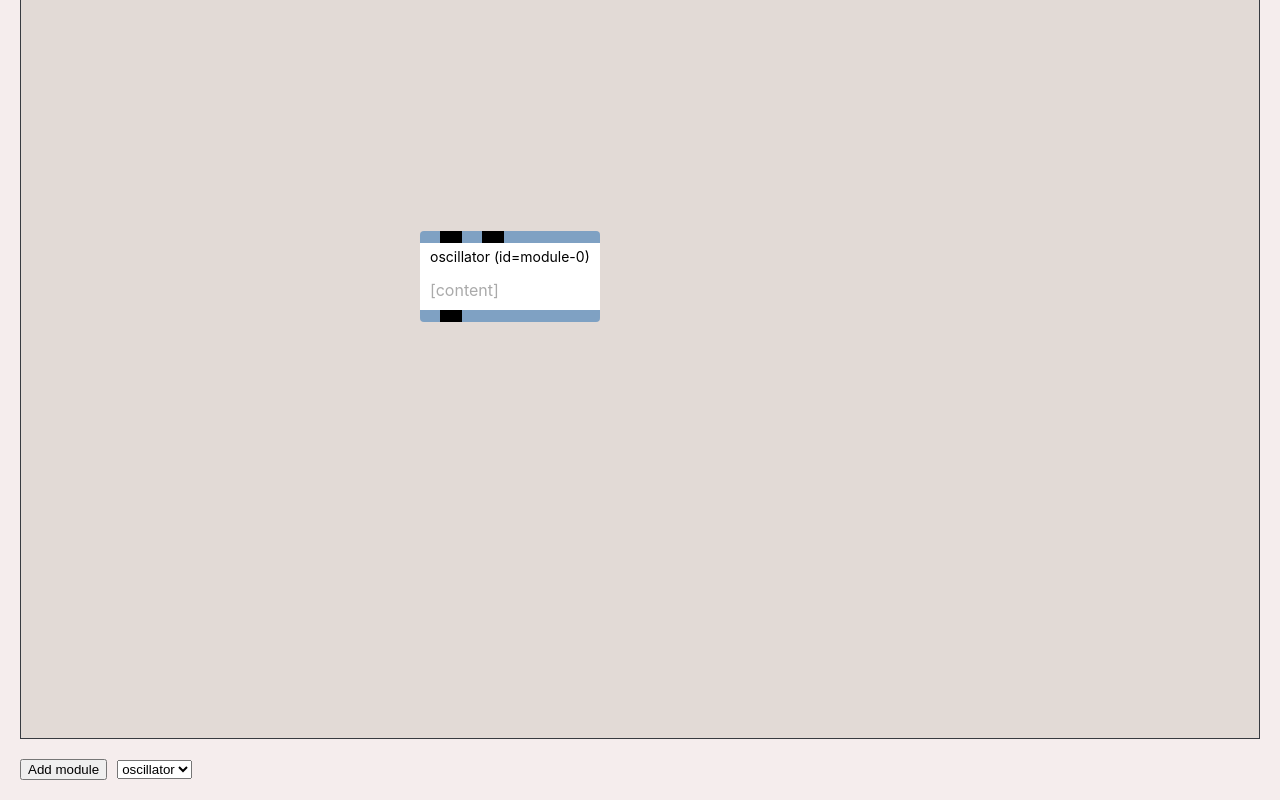
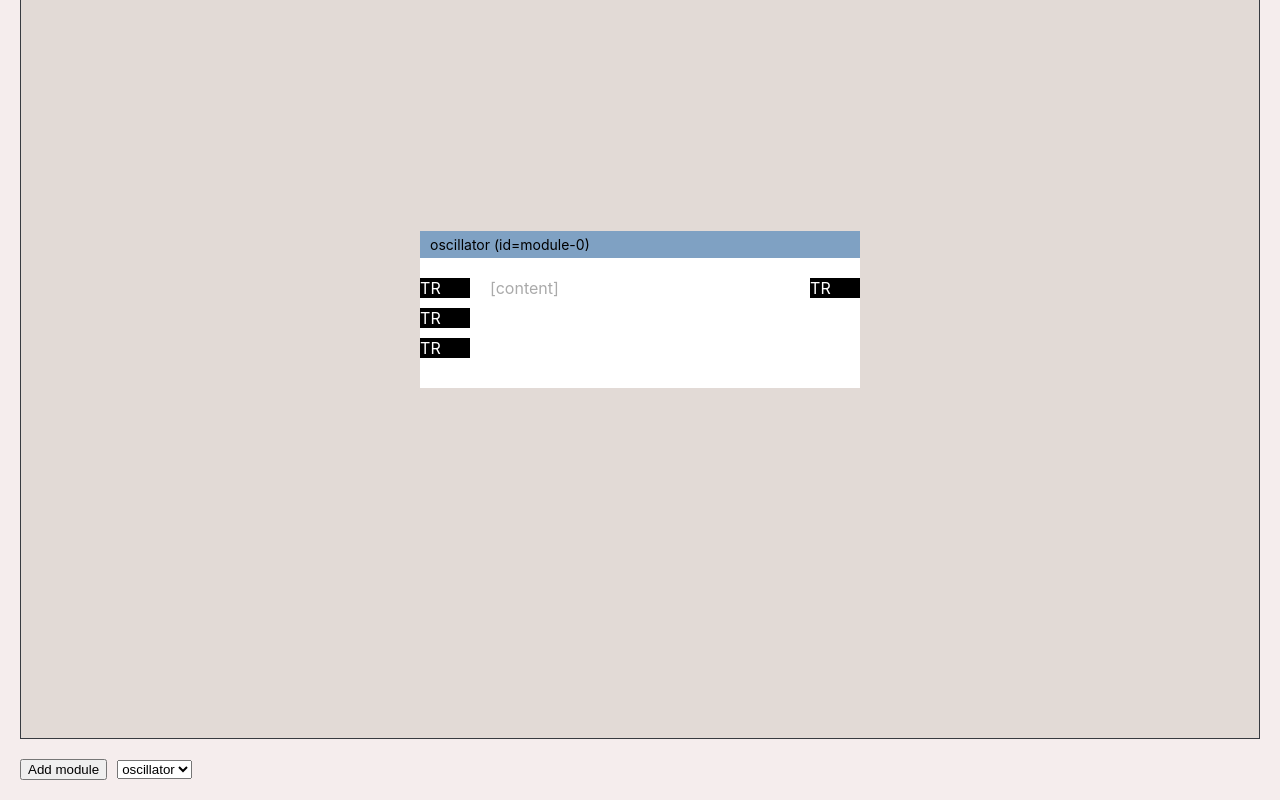
Before and after one commit to petervdn/patchwork, a React (Vite) app in the folder web/: page / in a window 1280 px wide. Both pictures are taken after a click on the button "Add module". Shown: the part 122-922 px from the top of the page. Built offline with nearby package versions, Linux system fonts and the light colour scheme.

Commit message:
Draw transputs left/right (instead of top/bottom)

```diff
--- a/web/src/components/PatchModule/PatchModule.module.css
+++ b/web/src/components/PatchModule/PatchModule.module.css
@@ -3,23 +3,32 @@
     position: absolute;
     --roundedCorner: 4px;
     user-select: none;
-}
+    background-color: white;
 
-.wrapper h2 {
+    & h2 {
         padding: 5px 10px;
         margin: 0;
-    #background-color: var(--darkblue);
-    background-color: white;
-    #color: var(--light);
         font-size: 14px;
         font-weight: unset;
         touch-action: none;
     }
 
-.wrapper div.content {
-    padding: 10px;
+    & .contentWrapper {
+        display: flex;
+        margin: 20px 0;
+
+        & .transputs {
+            width: 50px;
+        }
+
+        & .content {
+            width: 300px;
+            padding: 0 20px;
             color: #aaa;
-    margin: 0;
-    background-color: white;
             #border-radius: 0 0 var(--roundedCorner) var(--roundedCorner);
         }
+    }
+
+
+
+}
--- a/web/src/components/PatchModule/PatchModule.tsx
+++ b/web/src/components/PatchModule/PatchModule.tsx
@@ -1,10 +1,11 @@
 import classes from './PatchModule.module.css';
-import { TransputRow } from '../TransputRow/TransputRow.tsx';
 import { useRef, useState } from 'react';
 import { useDrag } from '@use-gesture/react';
 import { Position } from '../../types/types.ts';
 import { updateModule } from '../../stores/patch/patchStore.ts';
 import { useModule } from '../../stores/patch/hooks/useModule.ts';
+import { Transputs } from '../Transputs/Transputs.tsx';
+import { PatchModuleHeader } from './PatchModuleHeader.tsx';
 
 type Props = {
   moduleId: string;
@@ -48,12 +49,18 @@ export function PatchModule({ moduleId }: Props) {
         top: module.position.y + dragOffset.y,
       }}
     >
-      <TransputRow moduleId={moduleId} transputType={'input'} />
-      <h2 ref={headerRef}>
-        {module.type} (id={module.id})
-      </h2>
-      <div className={classes.content}>[content]</div>
-      <TransputRow moduleId={moduleId} transputType={'output'} />
+      <div ref={headerRef} style={{ touchAction: 'none' }}>
+        <PatchModuleHeader module={module} />
+      </div>
+      <div className={classes.contentWrapper}>
+        <div className={classes.transputs}>
+          <Transputs moduleId={moduleId} transputType={'input'} />
+        </div>
+        <div className={classes.content}>[content]</div>
+        <div className={classes.transputs}>
+          <Transputs moduleId={moduleId} transputType={'output'} />
+        </div>
+      </div>
     </div>
   );
 }
--- /dev/null
+++ b/web/src/components/PatchModule/PatchModuleHeader.module.css
@@ -0,0 +1,4 @@
+.header {
+    background-color: #7FA1C3;
+    margin-bottom: 20px;
+}
--- /dev/null
+++ b/web/src/components/PatchModule/PatchModuleHeader.tsx
@@ -0,0 +1,16 @@
+import { Module } from '../../types/Module.ts';
+import classes from './PatchModuleHeader.module.css';
+
+type Props = {
+  module: Module;
+};
+
+export function PatchModuleHeader({ module }: Props) {
+  return (
+    <div className={classes.header}>
+      <h2>
+        {module.type} (id={module.id})
+      </h2>
+    </div>
+  );
+}
--- a/web/src/components/TransputRow/TransputRow.module.css
+++ b/web/src/components/Transputs/Transputs.module.css
@@ -1,6 +1,6 @@
 .wrapper {
-    display: flex;
-    background-color: var(--lightblue);
+
+
 
     &.top {
         border-radius: var(--roundedCorner) var(--roundedCorner) 0 0;
--- a/web/src/components/TransputRow/TransputRow.tsx
+++ b/web/src/components/Transputs/Transputs.tsx
@@ -1,5 +1,5 @@
-import classes from './TransputRow.module.css';
-import { TransputRowItem } from './TransputRowItem.tsx';
+import classes from './Transputs.module.css';
+import { TransputsItem } from './TransputsItem.tsx';
 import { TransputType } from '../../types/Transput.ts';
 import { useModuleTransputs } from '../../stores/patch/hooks/useModuleTransputs.ts';
 import classNames from 'classnames';
@@ -9,7 +9,7 @@ type Props = {
   transputType: TransputType;
 };
 
-export function TransputRow({ transputType, moduleId }: Props) {
+export function Transputs({ transputType, moduleId }: Props) {
   const transputs = useModuleTransputs({ moduleId, transputType });
 
   if (!transputs) {
@@ -25,7 +25,7 @@ export function TransputRow({ transputType, moduleId }: Props) {
     >
       {transputs.map((transput) => {
         return (
-          <TransputRowItem
+          <TransputsItem
             key={transput.id}
             transputId={transput.id}
             moduleId={moduleId}
--- a/web/src/components/TransputRow/TransputRowItem.module.css
+++ b/web/src/components/Transputs/TransputsItem.module.css
@@ -1,10 +1,8 @@
 
  .transput {
      background-color: black;
-     width: 22px;
-     height: 12px;
-     margin-left: 20px;
-     touch-action: none;
+     color: white;
+     margin-bottom: 10px;
 }
 
  .transput:hover {
--- a/web/src/components/TransputRow/TransputRowItem.tsx
+++ b/web/src/components/Transputs/TransputsItem.tsx
@@ -1,4 +1,4 @@
-import classes from './TransputRowItem.module.css';
+import classes from './TransputsItem.module.css';
 import React, { useCallback, useEffect, useMemo, useRef } from 'react';
 import { TransputType } from '../../types/Transput.ts';
 import { useUiStore } from '../../utils/uiStore.ts';
@@ -11,7 +11,7 @@ type Props = {
   transputType: TransputType;
 };
 
-export function TransputRowItem({ transputId, moduleId, transputType }: Props) {
+export function TransputsItem({ transputId, moduleId, transputType }: Props) {
   const transputRef = useRef<HTMLDivElement>(null);
   const setConnectionDragStart = useUiStore((state) => state.setConnectionDragStart);
   const connectionDragStart = useUiStore((state) => state.connectionDragStart);
@@ -62,6 +62,8 @@ export function TransputRowItem({ transputId, moduleId, transputType }: Props) {
       ref={transputRef}
       onMouseUp={onMouseUp}
       onMouseDown={onMouseDown}
-    />
+    >
+      TR
+    </div>
   );
 }
--- a/web/src/stores/patch/patchStore.ts
+++ b/web/src/stores/patch/patchStore.ts
@@ -2,7 +2,7 @@ import { create } from 'zustand';
 import { Module, ModuleType } from '../../types/Module.ts';
 import { Position } from '../../types/types.ts';
 import { produce } from 'immer';
-import { createNewModule } from '../../utils/createNewModule.ts';
+import { createModule } from '../../utils/createModule.ts';
 
 import { Connection, TransputIdentifier } from '../../types/Connection.ts';
 import { createConnection } from '../../utils/createConnection.ts';
@@ -22,7 +22,7 @@ export function addModule({ type, position }: { type: ModuleType; position: Posi
     return {
       modules: [
         ...state.modules,
-        createNewModule({
+        createModule({
           id: `module-${state.modules.length}`,
           type,
           position,
--- a/web/src/utils/canvas/drawConnection.ts
+++ b/web/src/utils/canvas/drawConnection.ts
@@ -2,6 +2,8 @@ import { Connection } from '../../types/Connection.ts';
 import { TransputElementRefs } from '../../stores/transputElementRefs.ts';
 import { getStringifiedTransputId } from '../getStringifiedTransputId.ts';
 import { getElementOffsetRelativeToParent } from '../getElementOffsetRelativeToParent.ts';
+
+const inset = 2; // amount of pixels to inset the connection from the edge of the transput
 
 export function drawConnection({
   connection,
@@ -19,20 +21,22 @@ export function drawConnection({
     return;
   }
 
+  // todo getBoundingClientRect is also done in getElementOffsetRelativeToParent below
   const transputRect = fromElementRef.current.getBoundingClientRect();
 
   // todo better approach for the magic number
-  const fromOffset = getElementOffsetRelativeToParent(fromElementRef.current, 3);
-  const toOffset = getElementOffsetRelativeToParent(toElementRef.current, 3);
+  const parentsToCanvas = 5;
+  const fromOffset = getElementOffsetRelativeToParent(fromElementRef.current, parentsToCanvas);
+  const toOffset = getElementOffsetRelativeToParent(toElementRef.current, parentsToCanvas);
 
   const from = {
-    left: fromOffset.left + transputRect.width / 2,
-    top: fromOffset.top + transputRect.height,
+    left: fromOffset.left + transputRect.width - inset,
+    top: fromOffset.top + transputRect.height / 2,
   };
 
   const to = {
-    left: toOffset.left + transputRect.width / 2,
-    top: toOffset.top,
+    left: toOffset.left + inset,
+    top: toOffset.top + transputRect.height / 2,
   };
 
   context.beginPath();
--- a/web/src/utils/createNewModule.ts
+++ b/web/src/utils/createModule.ts
@@ -2,7 +2,7 @@ import { Module, ModuleType } from '../types/Module.ts';
 import { Position } from '../types/types.ts';
 import { getModuleTransputs } from './getModuleTransputs.ts';
 
-export function createNewModule({
+export function createModule({
   id,
   position,
   type,
--- a/web/src/utils/getModuleTransputs.ts
+++ b/web/src/utils/getModuleTransputs.ts
@@ -6,7 +6,7 @@ export function getModuleTransputs(moduleType: ModuleType): Module['transputs']
     switch (moduleType) {
       case 'oscillator':
         return {
-          inputs: ['frequency', 'waveform'],
+          inputs: ['frequency', 'waveform', 'amp'],
           outputs: ['output'],
         };
       case 'gain':
```
Lines whose indentation alone changed are shown as unchanged.
